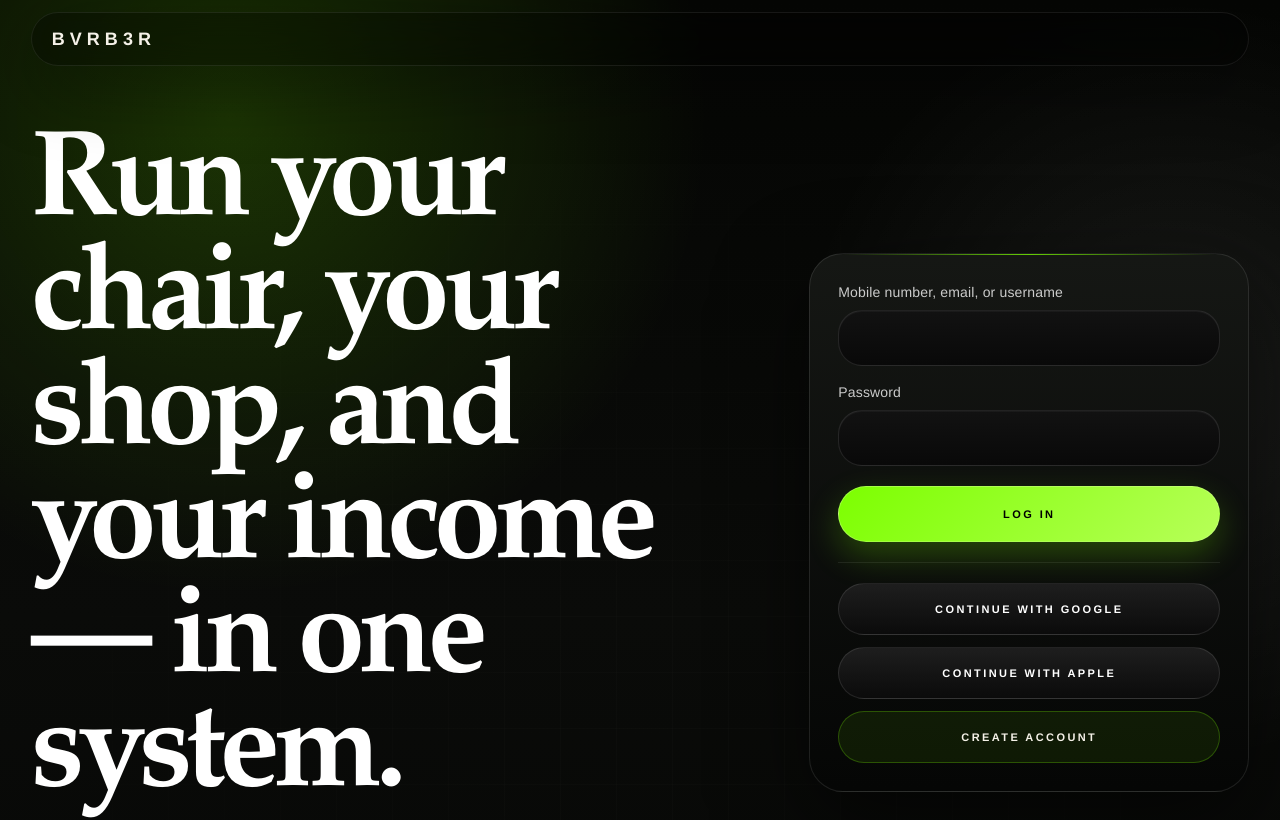
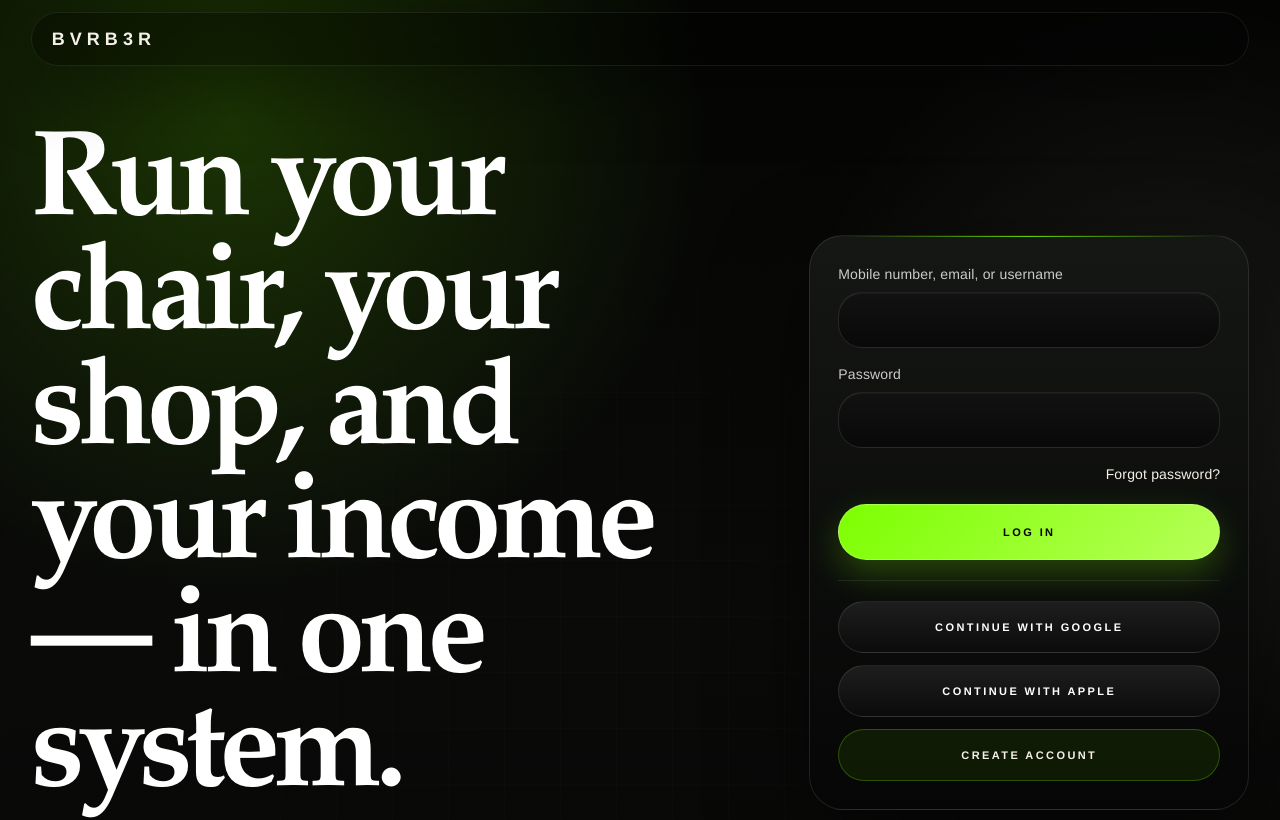
Before and after one commit to bvrb3r/bvrb3r-platform, a Next.js app: page / in a window 1280 px wide. Shown: the top 820 px of the page. Built offline with nearby package versions, Linux system fonts and the light colour scheme; no server answers.

Commit message:
Add homepage password recovery link

```diff
--- a/components/home/auth-entry-card.tsx
+++ b/components/home/auth-entry-card.tsx
@@ -117,6 +117,12 @@ export function AuthEntryCard() {
             disabled={isBusy}
           />
         </div>
+        <Link
+          href="/forgot-password"
+          className="w-fit justify-self-end text-sm font-medium text-white/56 underline-offset-4 transition hover:text-[#cfff93] hover:underline focus-visible:outline-none focus-visible:ring-2 focus-visible:ring-[#7cff00] focus-visible:ring-offset-2 focus-visible:ring-offset-black"
+        >
+          Forgot password?
+        </Link>
 
         <Button type="submit" className="mt-1 h-14 w-full text-[11px]" disabled={isBusy}>
           Log in
```
Also changed, not shown: 1 other file (tests, documents, lock files or other folders).
